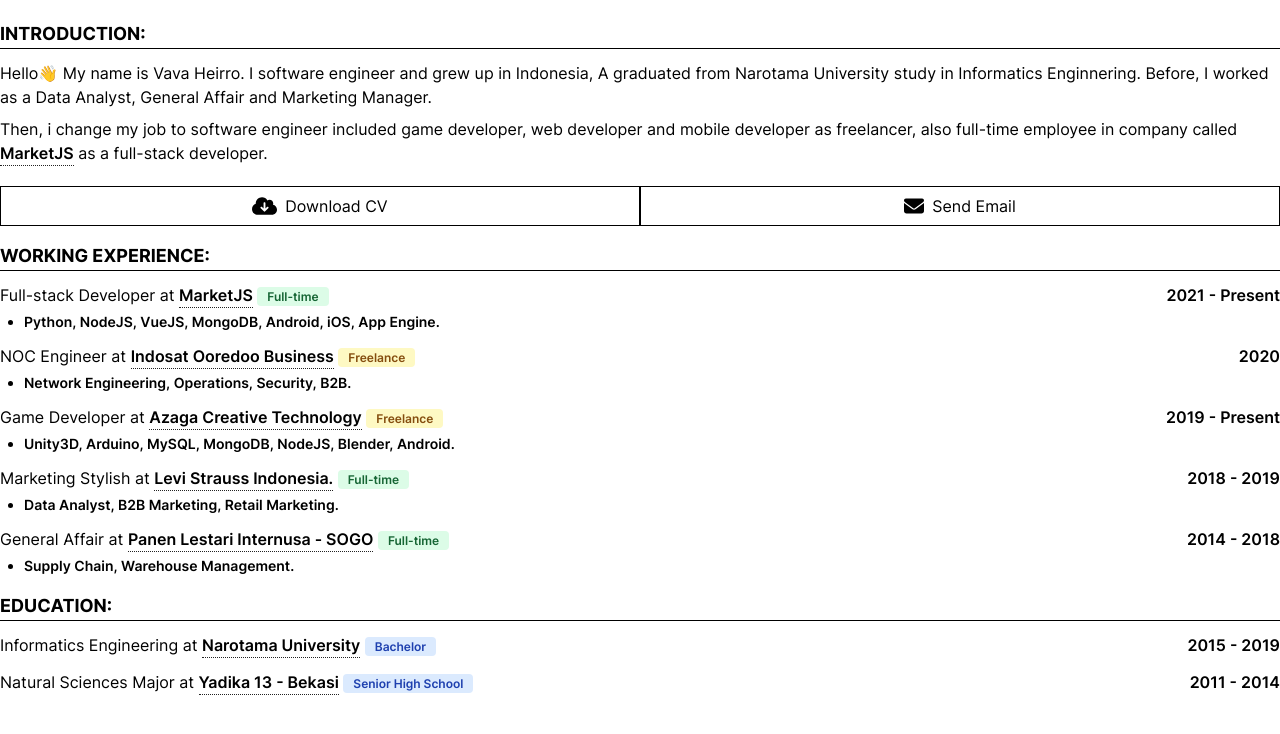
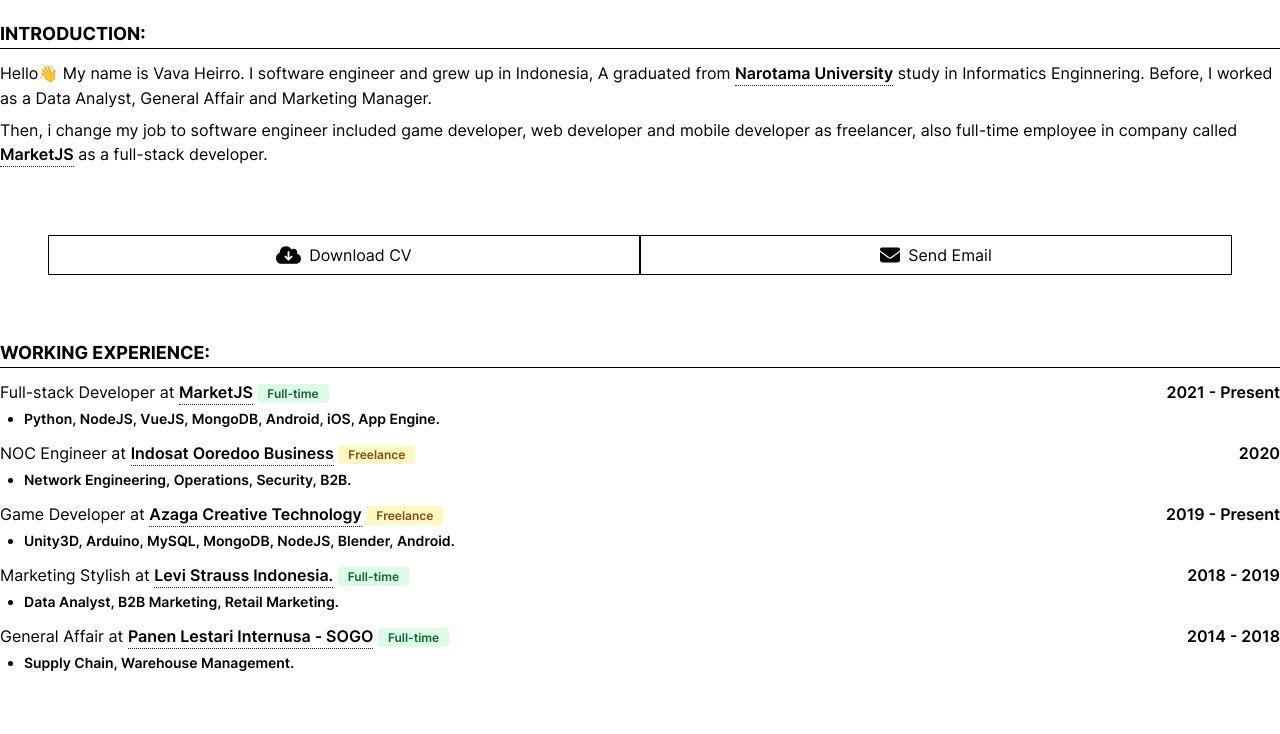
Before and after one commit to heirro/heirro.dev, a Next.js app: page /home in a window 1280 px wide. Shown: the top 734 px of the page. Built offline with nearby package versions, Linux system fonts and the light colour scheme.

Commit message:
Initial commit

```diff
--- a/src/pages/home.tsx
+++ b/src/pages/home.tsx
@@ -11,6 +11,7 @@ import UnstyledLink from '@/components/links/UnstyledLink';
 const Home = () => {
   return (
     <>
+    <div className='flex flex-col h-min-screen'>
       <div className='mt-5'>
         <p className='mb-3 border-b border-solid border-black text-lg font-bold uppercase'>
           Introduction:
@@ -18,7 +19,7 @@ const Home = () => {
         <div className='prose'>
           <p className='mb-2 justify-start text-base'>
             Hello👋 My name is Vava Heirro. I software engineer and grew up in
-            Indonesia, A graduated from Narotama University study in Informatics
+              Indonesia, A graduated from <UnderlineLink href="https://narotama.ac.id" className='hover:translate-y-0.5'>Narotama University</UnderlineLink> study in Informatics
             Enginnering. Before, I worked as a Data Analyst, General Affair and
             Marketing Manager.
           </p>
@@ -36,7 +37,7 @@ const Home = () => {
           </p>
         </div>
       </div>
-      <div className='flex flex-row justify-center'>
+      <div className='flex flex-row justify-center m-5 p-7'>
         <div className='mt-3 mb-4 flex h-10 w-1/2 items-center justify-center border border-solid border-black text-center hover:bg-black hover:text-white'>
           <UnstyledLink
             href='https://heirrolab.my.id/files/cv.pdf'
@@ -160,7 +161,7 @@ const Home = () => {
           <div className='font-semibold'>2014{' - '}2018</div>
         </div>
       </div>
-      <div className='mb-4'>
+      {/* <div className='mb-4'>
         <p className='mb-3 border-b border-solid border-black text-lg font-bold uppercase'>
           Education:
         </p>
@@ -194,6 +195,7 @@ const Home = () => {
           </div>
           <div className='font-semibold'>2011{' - '}2014</div>
         </div>
+      </div> */}
       </div>
     </>
   );
```
